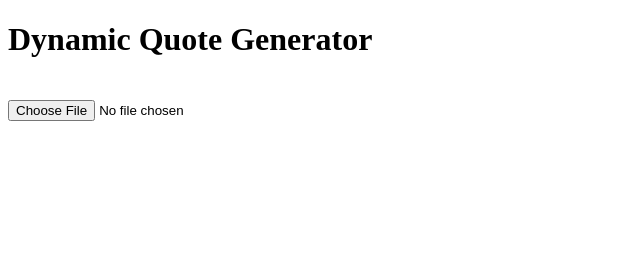
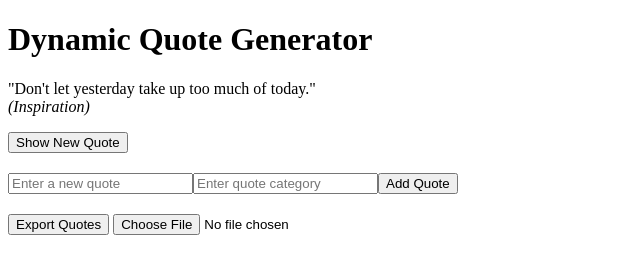
Before and after one commit to nfor/alx_fe_javascript, a plain HTML site: page dom-manipulation/index.html in a window 1280 px wide. Shown: the whole page, without its empty margins (0-640 px from the left). Drawn offline with Linux system fonts and the light colour scheme.

Commit message:
local storage added 2

```diff
--- a/dom-manipulation/index.html
+++ b/dom-manipulation/index.html
@@ -7,10 +7,14 @@
 </head>
 <body>
   <h1>Dynamic Quote Generator</h1>
+
   <div id="app"></div>
 
+  <!-- Export Quotes Button -->
+  <button id="exportQuotesBtn" style="margin-top: 20px;">Export Quotes</button>
+
   <!-- Import JSON Quotes -->
-  <input type="file" id="importFile" accept=".json" style="margin-top: 20px;" />
+  <input type="file" id="importFile" accept=".json" style="margin-top: 10px;" />
 
   <script src="script.js"></script>
 </body>
```
